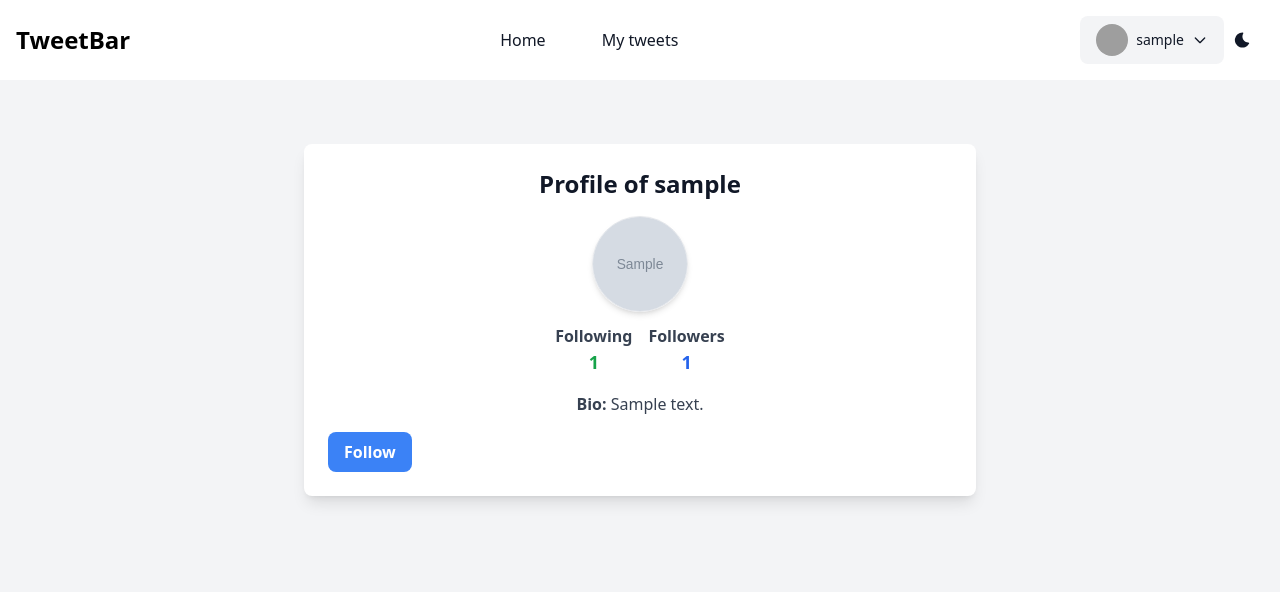
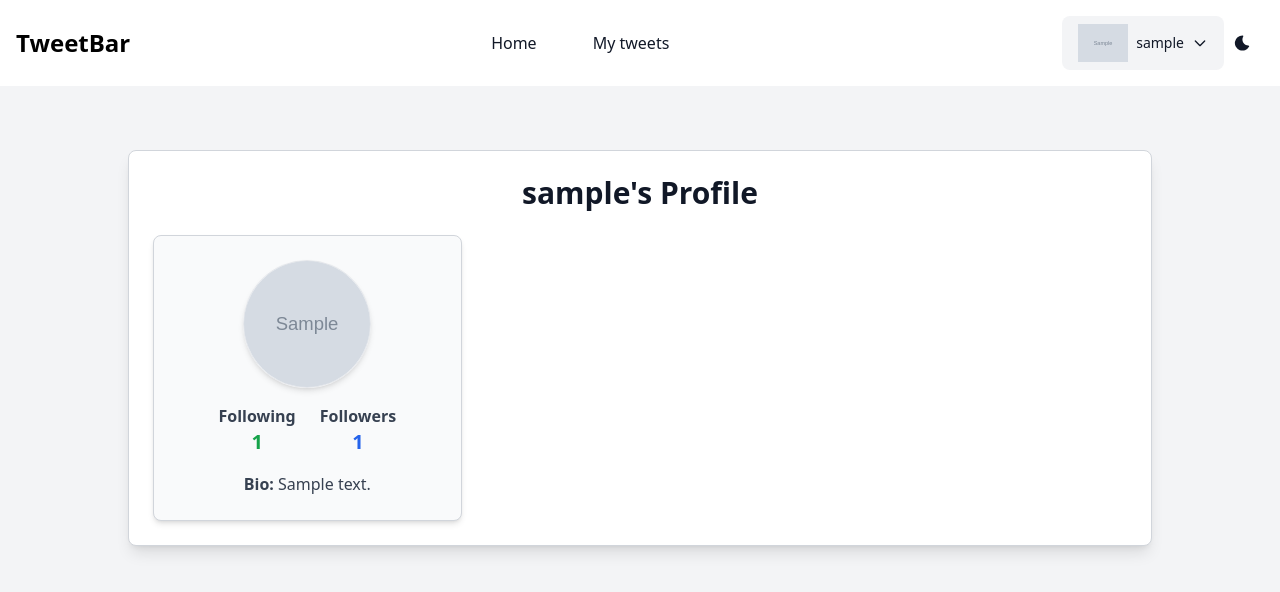
Before and after one commit to DhruvSimform/tweet-crud-auth, a Django app: template tweet/templates/profile.html in a window 1280 px wide. Shown: the top 592 px of the page. Run offline with Django 4.2, Linux system fonts and the light colour scheme; a user stored in the database is signed in; tables that the repository leaves empty hold one stand-in row (values such as "Sample post"); the template is opened without the code that fills it: values that come from a table or form of the project are taken from there, most other values are stand-ins (such as "Sample title", 1, 10 or a date in 2020); grey boxes marked "Sample" are stand-in pictures; some libraries are stand-ins or nearby versions; grey boxes are pictures that could not be loaded.

Commit message:
Add global user context processor and update profile handling in views and templates

```diff
--- a/templates/navbar.html
+++ b/templates/navbar.html
@@ -13,7 +13,11 @@
       {% if user.is_authenticated %}
       <button type="button" id="user-menu-button" aria-expanded="false" data-dropdown-toggle="user-dropdown"
         class="flex items-center space-x-2 bg-gray-100 dark:bg-gray-800  text-white px-4 py-2 rounded-lg focus:ring-4 focus:ring-gray-300 dark:focus:ring-gray-600">
-        <img class="w-8 h-8 rounded-full" src="https://th.bing.com/th/id/OIP.0IjSh8YAMecKyLNyMRW90gHaHa?rs=1&pid=ImgDetMain" alt="user photo" />
+      {% if profile_img %}
+      <img src="{{ profile_img }}" alt="Profile Picture" width="50">
+      {% else %}
+      <img class="w-8 h-8 rounded-full" src="https://th.bing.com/th/id/OIP.0IjSh8YAMecKyLNyMRW90gHaHa?rs=1&pid=ImgDetMain" alt="user photo" />
+      {% endif %}
         <span class="text-sm font-medium text-gray-900 dark:text-white">{{ user.username }}</span>
         <svg class="w-4 h-4 text-gray-900 dark:text-white" fill="none" stroke="currentColor" stroke-width="2" viewBox="0 0 24 24">
           <path stroke-linecap="round" stroke-linejoin="round" d="M19 9l-7 7-7-7"></path>
--- a/templates/registration/login.html
+++ b/templates/registration/login.html
@@ -4,7 +4,7 @@
 {% block title %}Login{% endblock title %}
 
 {% block content %}
-<div class="flex items-center justify-center min-h-screen bg-gradient-to-r from-gray-200 to-gray-100 dark:from-gray-900 dark:to-gray-800">
+<div class="flex items-center justify-center  ">
     <div class="bg-white dark:bg-gray-800 shadow-lg rounded-lg p-8 w-full max-w-md">
         <h2 class="text-2xl font-semibold text-center text-gray-800 dark:text-white">Login</h2>
         <form action="{% url 'login' %}" method="post" class="mt-6 space-y-4">
--- a/templates/registration/register.html
+++ b/templates/registration/register.html
@@ -4,7 +4,7 @@
 {% block title %}Register Page{% endblock title %}
 
 {% block content %}
-<div class="flex justify-center items-center min-h-screen bg-gray-100">
+<div class="flex justify-center items-center  bg-gray-100">
     <div class="w-full max-w-md p-6 bg-white rounded-lg shadow-md">
         <h2 class="text-2xl font-semibold text-center text-gray-700">Register</h2>
 
--- /dev/null
+++ b/tweet/context_processors.py
@@ -0,0 +1,13 @@
+from .models import Profile  # Import Profile model
+
+def global_user_context(request):
+    """Pass authenticated user and profile image globally to templates."""
+    if request.user.is_authenticated:
+        profile = Profile.objects.filter(user=request.user).first()
+        profile_img = getattr(profile, 'profile_picture', None)  # Use correct field name
+
+        return {
+            'auth_user': request.user,  # Authenticated user object
+            'profile_img': profile_img.url if profile_img else ""  # Profile image URL
+        }
+    return {}  # Return an empty dictionary if no user is logged in
--- a/tweet/signals.py
+++ b/tweet/signals.py
@@ -10,7 +10,7 @@ def create_user_node(sender, instance, created, **kwargs):
     if created:  # Only create a node if it's a new user
         UserNode(username=instance.username).save()
         # Create a corresponding Profile instance
-        Profile.objects.create(user=instance)
+        Profile.objects.create(user=instance.user)
 
 @receiver(pre_save, sender=User)
 def update_user_node(sender, instance, **kwargs):
--- a/tweet/templates/profile.html
+++ b/tweet/templates/profile.html
@@ -1,80 +1,94 @@
 {% extends "layout.html" %}
 {% load crispy_forms_tags %}
 
-{% block title %}Profile - {{ user_profile.user.username }}{% endblock title %}
+{% block title %}{{ user_profile.user.username }}'s Profile{% endblock title %}
 
 {% block content %}
-<div class="max-w-2xl mx-auto mt-10 bg-white p-6 rounded-lg shadow-lg dark:bg-gray-900">
-    <h2 class="text-2xl font-semibold text-gray-900 dark:text-gray-100 text-center">
-        Profile of {{ user_profile.user.username }}
+<div class="max-w-5xl mx-auto mt-10 bg-white p-6 rounded-lg shadow-lg dark:bg-gray-900 border border-gray-300 dark:border-gray-700">
+
+    <!-- Centered Profile Title -->
+    <h2 class="text-2xl md:text-3xl font-semibold text-gray-900 dark:text-gray-100 text-center">
+        {{ user_profile.user.username }}'s Profile
     </h2>
 
-    <div class="flex flex-col items-center mt-4">
+    <!-- Responsive Grid Layout with Spacing -->
+    <div class="grid grid-cols-1 md:grid-cols-3 gap-6 mt-6">
+
+        <!-- Left: Profile Details -->
+        <div class="bg-gray-50 dark:bg-gray-800 p-6 rounded-lg shadow-md border border-gray-300 dark:border-gray-700">
+            <div class="flex flex-col items-center space-y-4">
+                <!-- Profile Picture -->
                 {% if user_profile.profile_picture %}
                     <img src="{{ user_profile.profile_picture.url }}"
                          alt="Profile Picture"
-                 class="w-24 h-24 rounded-full border shadow-md">
+                         class="w-24 h-24 md:w-32 md:h-32 rounded-full border shadow-md">
                 {% else %}
-            <img class="w-24 h-24 rounded-full border shadow-md"
+                    <img class="w-24 h-24 md:w-32 md:h-32 rounded-full border shadow-md"
                          src="https://th.bing.com/th/id/OIP.0IjSh8YAMecKyLNyMRW90gHaHa?rs=1&pid=ImgDetMain"
                          alt="Default user photo" />
                 {% endif %}
-    </div>
 
-    <div class="flex justify-center mt-3 space-x-4">
+                <!-- Following & Followers Count -->
+                <div class="flex justify-center space-x-6">
                     <div class="text-center">
                         <p class="text-gray-700 dark:text-gray-300 font-semibold">Following</p>
-            <p class="text-lg font-bold text-green-600">{{ following_count }}</p>
+                        <p class="text-lg md:text-xl font-bold text-green-600">{{ following_count }}</p>
                     </div>
                     <div class="text-center">
                         <p class="text-gray-700 dark:text-gray-300 font-semibold">Followers</p>
-            <p class="text-lg font-bold text-blue-600">{{ followers_count }}</p>
+                        <p class="text-lg md:text-xl font-bold text-blue-600">{{ followers_count }}</p>
                     </div>
                 </div>
 
-    <p class="text-gray-700 dark:text-gray-300 mt-4 text-center">
-        <strong>Bio:</strong> {{ profile.bio|default:"No bio available" }}
+                <!-- Bio -->
+                <p class="text-gray-700 dark:text-gray-300 text-center">
+                    <strong>Bio:</strong> {{ user_profile.bio|default:"No bio available" }}
                 </p>
 
-    {% if request.user.is_authenticated %}
-        {% if is_owner %}
-            <!-- Profile Update Form -->
-            <form method="POST" enctype="multipart/form-data" class="mt-6">
+                {% if request.user.is_authenticated and request.user != user_profile.user %}
+                    <!-- Follow/Unfollow Button -->
+                    <form method="POST" action="{% url 'follow_user' user_profile.user.username %}" class="w-full flex justify-center">
                         {% csrf_token %}
-                <h3 class="text-lg font-medium text-gray-700 dark:text-gray-300 mb-2">User Info</h3>
-                {{ user_form|crispy }}
+                        <button type="submit"
+                                class="px-6 py-2 text-white font-bold rounded-lg shadow-lg transition duration-300
+                                       {% if is_following %} bg-red-500 hover:bg-red-700 {% else %} bg-blue-500 hover:bg-blue-700 {% endif %}">
+                            {% if is_following %} Unfollow {% else %} Follow {% endif %}
+                        </button>
+                    </form>
+                {% endif %}
+            </div>
+        </div>
 
-                <h3 class="text-lg font-medium text-gray-700 dark:text-gray-300 mt-4 mb-2">Profile Info</h3>
-                {{ profile_form|crispy }}
-                        <!-- Show the uploaded file name -->
-                <p id="file-name" class="mt-2 text-gray-600 dark:text-gray-400 text-sm">
+        {% if request.user.is_authenticated and is_owner %}
+        <!-- Center: User Info Form -->
+        <div class="bg-gray-50 dark:bg-gray-800 p-6 rounded-lg shadow-md border border-gray-300 dark:border-gray-700">
+            <h3 class="text-lg font-medium text-gray-700 dark:text-gray-300 text-center">User Information</h3>
+            <div class="space-y-2">{{ user_form|crispy }}</div>
+        </div>
+
+        <!-- Right: Profile Info Form -->
+        <div class="bg-gray-50 dark:bg-gray-800 p-6 rounded-lg shadow-md border border-gray-300 dark:border-gray-700">
+            <h3 class="text-lg font-medium text-gray-700 dark:text-gray-300 text-center">Profile Information</h3>
+            <div class="space-y-2">{{ profile_form|crispy }}</div>
+
+            <p id="file-name" class="mt-2 text-gray-600 dark:text-gray-400 text-xs md:text-sm text-center">
                 {% if user_profile.profile_picture %}
-                        Current Profile pic: {{ user_profile.profile_picture.name }}
+                    Current Profile Picture: {{ user_profile.profile_picture.name }}
                 {% else %}
-                        Defult profile pic is being used
+                    Default profile picture is being used
                 {% endif %}
             </p>
+        </div>
+    </div>
+
+    <!-- Update Profile Button (Centrally Positioned) -->
+    <div class="flex justify-center mt-4">
         <button type="submit"
-                        class="w-full bg-blue-500 hover:bg-blue-700 text-white font-bold py-2 px-4 rounded-lg mt-4 shadow-lg">
+                class="bg-blue-500 hover:bg-blue-700 text-white font-bold py-2 px-6 rounded-lg shadow-lg transition duration-300">
             Update Profile
         </button>
+    </div>
     </form>
-            {{user_profile.user.username}}
-        {% elif request.user != user_profile %}
-            <!-- Follow/Unfollow Button -->
-            <form method="POST" action="{% url 'follow_user' user.username %}" class="mt-4">
-                {% csrf_token %}
-                {% if is_following %}
-                    <button type="submit" class="bg-red-500 hover:bg-red-700 text-white font-bold py-2 px-4 rounded-lg">
-                        Unfollow
-                    </button>
-                {% else %}
-                    <button type="submit" class="bg-blue-500 hover:bg-blue-700 text-white font-bold py-2 px-4 rounded-lg">
-                        Follow
-                    </button>
-                {% endif %}
-            </form>
-        {% endif %}
     {% endif %}
 </div>
 {% endblock %}
--- a/tweet/views.py
+++ b/tweet/views.py
@@ -164,7 +164,7 @@ from .neo_models import UserNode  # Assuming your Neo4j models are in neo_models
 def profile_view(request, username):
     # Fetch user from SQLite
     user = User.objects.filter(username=username).first()
-    user_profile = Profile.objects.filter(user=user).first()
+    user_profile, created = Profile.objects.get_or_create(user=user)
 
     # Fetch user node from Neo4j
     try:
@@ -202,7 +202,7 @@ def profile_view(request, username):
         profile_form = None
 
     context = {
-        "user": user,
+        "userr": user,
         "user_profile": user_profile,
         "followers_count": followers_count,
         "following_count": following_count,
--- a/tweetproject/settings.py
+++ b/tweetproject/settings.py
@@ -70,6 +70,7 @@ TEMPLATES = [
                 'django.template.context_processors.request',
                 'django.contrib.auth.context_processors.auth',
                 'django.contrib.messages.context_processors.messages',
+                'tweet.context_processors.global_user_context',  # Add this line
             ],
         },
     },
```
Also changed, not shown: media/profile_pics/a.jpeg (added). Lines whose indentation alone changed are shown as unchanged.
